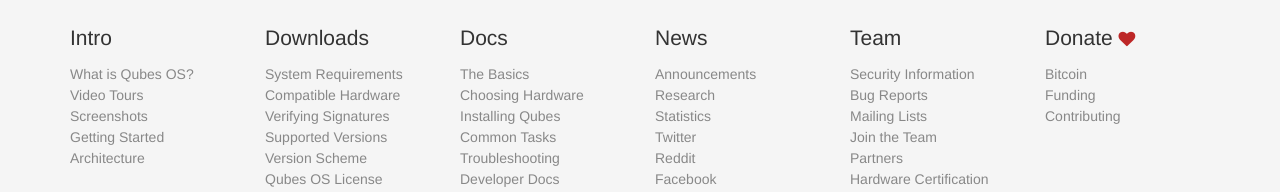
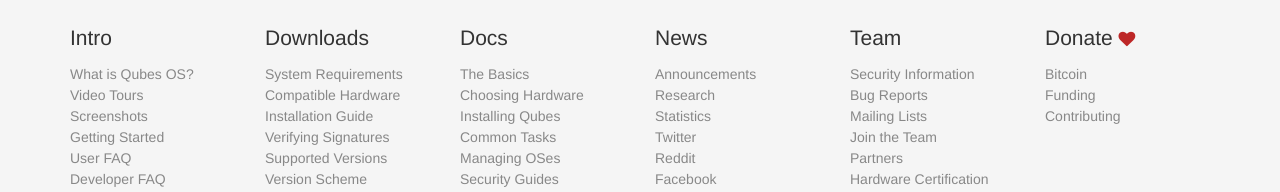
Before and after one commit to QubesOS/qubesos.github.io, a Jekyll site: the page built from news/index.html, in a window 1280 px wide. Shown: the part 397-589 px from the top of the page. Built offline with Jekyll 4.4.1, drawn with Linux system fonts in a browser that asks for light colours; some web fonts are replaced; some of the changed text lies outside the part shown.

Commit message:
Add additional important pages to architecture.yml

```diff
--- a/_data/architecture.yml
+++ b/_data/architecture.yml
@@ -12,7 +12,11 @@
     icon: fa-picture-o
   - title: Getting Started
     url: /getting-started/
-  - title: Architecture
+  - title: User FAQ
+    url: /doc/user-faq/
+  - title: Developer FAQ
+    url: /doc/devel-faq/
+  - title: OS Architecture
     url: /doc/architecture/
     icon: fa-cubes
 
@@ -24,13 +28,17 @@
     url: /doc/system-requirements/
   - title: Compatible Hardware
     url: /hcl/
+  - title: Installation Guide
+    url: /doc/installation-guide/
   - title: Verifying Signatures
     url: /doc/verifying-signatures/
   - title: Supported Versions
     url: /doc/supported-versions/
   - title: Version Scheme
     url: /doc/version-scheme/
-  - title: Qubes OS License
+  - title: Source Code
+    url: /doc/source-code/
+  - title: Software License
     url: /doc/license/
 
 - title: Docs
@@ -45,6 +53,10 @@
     url: /doc/#installing--upgrading-qubes
   - title: Common Tasks
     url: /doc/#common-tasks
+  - title: Managing OSes
+    url: /doc/#managing-operating-systems-within-qubes
+  - title: Security Guides
+    url: /doc/#security-guides
   - title: Troubleshooting
     url: /doc/#troubleshooting
   - title: Developer Docs
```
